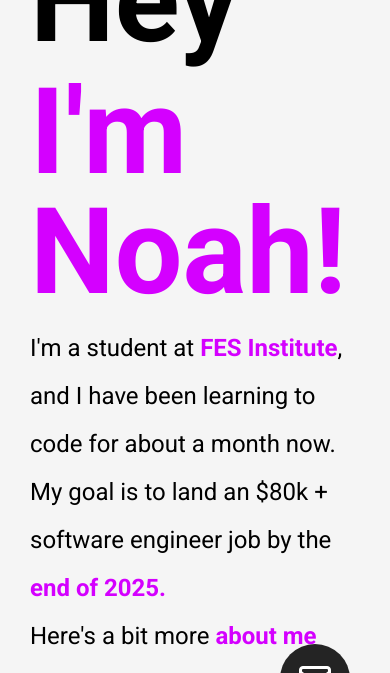
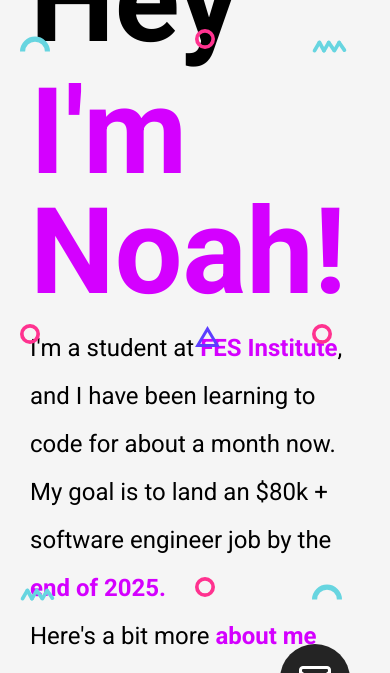
Before and after one commit to Noah-code1210/Advanced-E-portfolio-Project, a plain HTML site: page index.html in a window 390 px wide. Shown: the part 98-771 px from the top of the page. Drawn offline with nearby package versions, Linux system fonts and the light colour scheme.

Commit message:
Responsive Shapes Finished

```diff
--- a/index.html
+++ b/index.html
@@ -22,7 +22,7 @@
 </script>
   </head>
   <body>
-    <section id="landing-page">
+    <section id="landing-page" onmousemove="moveBackground(event)">
       <nav>
         <figure>
           <img src="./assets/mylogo.PNG" alt="" id="personal-logo" />
@@ -182,6 +182,15 @@
           </div>
         </div>
       </div>
+      <img src="./assets/semi circle.svg" class="shape shape--0">
+      <img src="./assets/circle.svg" class="shape shape--1">
+      <img src="./assets/squiggly.svg" class="shape shape--2">
+      <img src="./assets/circle.svg" class="shape shape--3">
+      <img src="./assets/triangle.svg" class="shape shape--4">
+      <img src="./assets/circle.svg" class="shape shape--5">
+      <img src="./assets/squiggly.svg" class="shape shape--6">
+      <img src="./assets/circle.svg" class="shape shape--7">
+      <img src="./assets/semi circle.svg" class="shape shape--8">
     </section>
 
     <section id="projects">
--- a/index.js
+++ b/index.js
@@ -1,5 +1,18 @@
 let isModalOpen = false;
 let contrastToggle = false;
+const scaleFactor = 1 / 20
+
+function moveBackground(event) {
+  const shapes = document.querySelectorAll(".shape");
+  const x = event.clientX * scaleFactor;
+  const y = event.clientY * scaleFactor;
+
+  for (let i = 0; i < shapes.length; ++i) {
+    const isOdd = i % 2 !== 0
+    const boolInt = isOdd ? -1 : 1;
+    shapes[i].style.transform = `translate(${x * boolInt}px, ${y * oddInteger}px)`
+  }
+}
 
 function toggleContrast() {
   contrastToggle = !contrastToggle;
--- a/style.css
+++ b/style.css
@@ -415,6 +415,7 @@ footer {
   background-color: #242424;
   display: flex;
   padding: 6% 0;
+  position: relative;
 }
 
 .footer__row {
@@ -604,3 +605,50 @@ MODAL
   font-size: 36px;
   z-index: 100;
 }
+
+/*
+
+SHAPES
+
+*/
+
+.shape {
+  position: fixed;
+}
+
+.shape--0 {
+  top: 15vh;
+  left: 5vw;
+}
+.shape--1 {
+  top: 15vh;
+  left: 50vw;
+}
+.shape--2 {
+  top: 15vh;
+  left: 80vw;
+}
+.shape--3 {
+  top: 50vh;
+  left: 5vw;
+}
+.shape--4 {
+  top: 50vh;
+  left: 50vw;
+}
+.shape--5 {
+  top: 50vh;
+  left: 80vw;
+}
+.shape--6 {
+  top: 80vh;
+  left: 5vw;
+}
+.shape--7 {
+  top: 80vh;
+  left: 50vw;
+}
+.shape--8 {
+  top: 80vh;
+  left: 80vw;
+}
```
